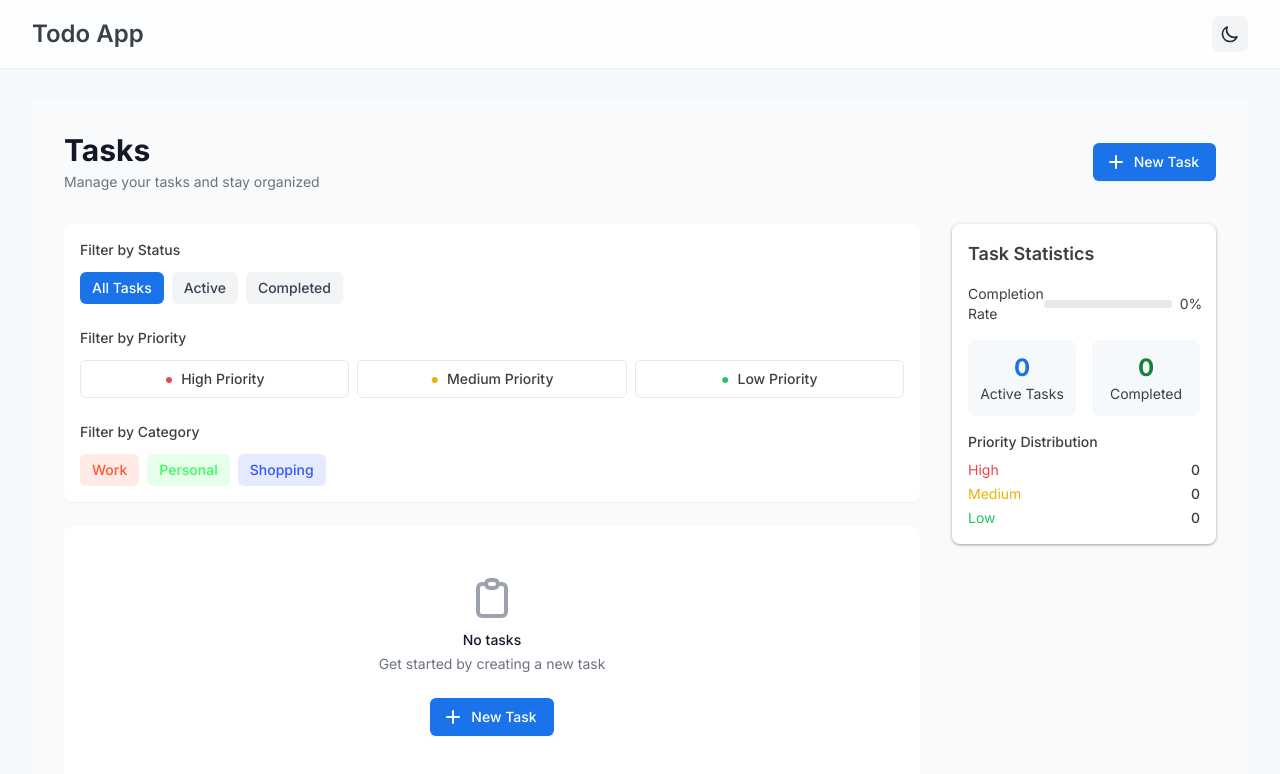
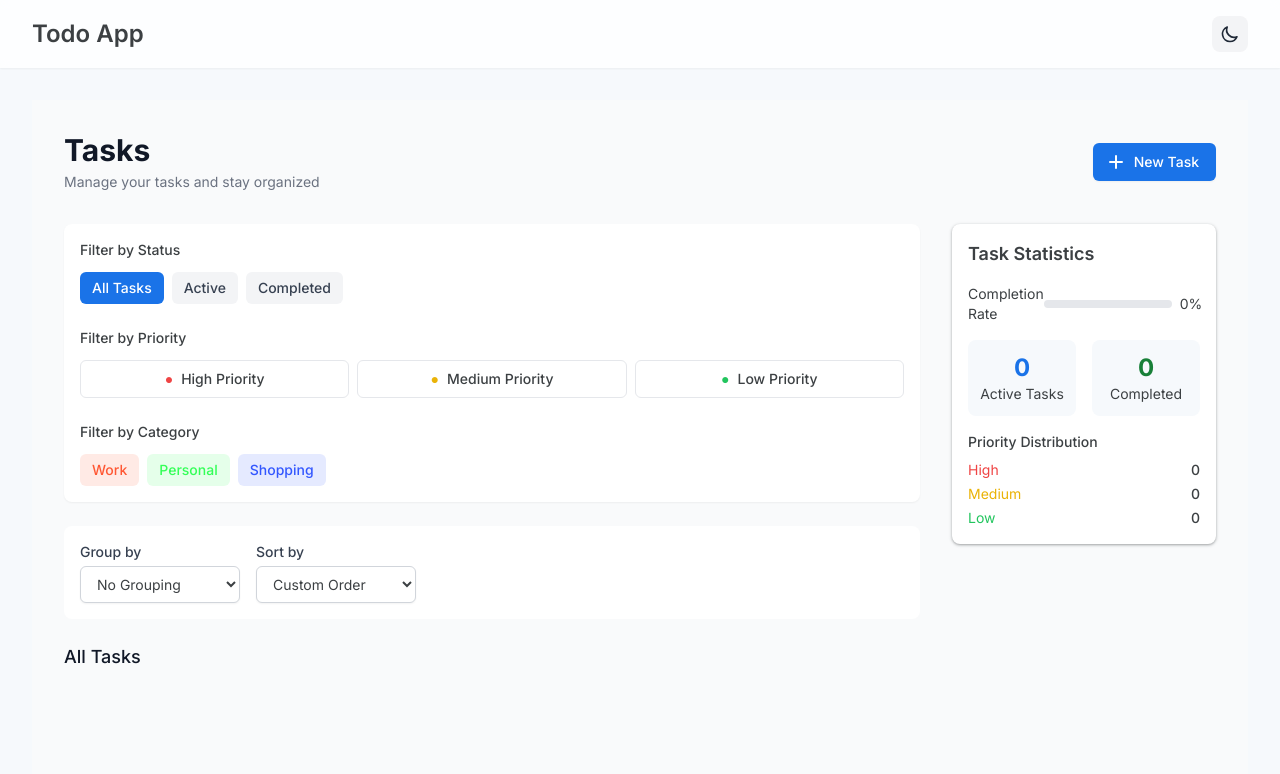
Before and after one commit to hunght37/todoweb-nextjs, a Next.js app: page / in a window 1280 px wide. Shown: the top 774 px of the page. Built offline with nearby package versions, Linux system fonts and the light colour scheme.

Commit message:
feat: add drag & drop, subtasks, and task grouping
- Implement drag & drop task reordering using @hello-pangea/dnd
- Add subtasks functionality with progress tracking
- Add task grouping by day/week/month
- Add multiple sorting options
- Update README with new features

```diff
--- a/package.json
+++ b/package.json
@@ -9,6 +9,7 @@
     "lint": "next lint"
   },
   "dependencies": {
+    "@hello-pangea/dnd": "^17.0.0",
     "@types/node": "20.4.5",
     "@types/react": "18.2.17",
     "@types/react-dom": "18.2.7",
--- a/src/app/page.tsx
+++ b/src/app/page.tsx
@@ -7,17 +7,76 @@ import TaskStatistics from '../components/TaskStatistics';
 import TaskFilter from '../components/TaskFilter';
 import TodoForm from '../components/TodoForm';
 import { Task } from '../types/Task';
+import { DragDropContext, Droppable } from '@hello-pangea/dnd';
 
 export default function Home() {
-  const { addTask, getFilteredTasks } = useTask();
+  const { addTask, getFilteredTasks, reorderTasks } = useTask();
   const [isFormOpen, setIsFormOpen] = useState(false);
+  const [groupBy, setGroupBy] = useState<'day' | 'week' | 'month' | null>(null);
+  const [sortBy, setSortBy] = useState<'priority' | 'deadline' | 'created' | 'order'>('order');
 
   const handleAddTask = (taskData: Omit<Task, 'id' | 'createdAt' | 'updatedAt'>) => {
     addTask(taskData);
     setIsFormOpen(false);
   };
 
+  const handleDragEnd = (result: any) => {
+    if (!result.destination) return;
+    reorderTasks(result.source.index, result.destination.index);
+  };
+
   const tasks = getFilteredTasks();
+
+  const groupTasks = (tasks: Task[]) => {
+    if (!groupBy) return { 'All Tasks': tasks };
+
+    const grouped: Record<string, Task[]> = {};
+    const now = new Date();
+
+    tasks.forEach(task => {
+      let groupKey = 'No Date';
+
+      if (task.deadline) {
+        const deadline = new Date(task.deadline);
+
+        if (groupBy === 'day') {
+          groupKey = deadline.toLocaleDateString();
+        } else if (groupBy === 'week') {
+          const weekStart = new Date(deadline);
+          weekStart.setDate(deadline.getDate() - deadline.getDay());
+          const weekEnd = new Date(weekStart);
+          weekEnd.setDate(weekStart.getDate() + 6);
+          groupKey = `${weekStart.toLocaleDateString()} - ${weekEnd.toLocaleDateString()}`;
+        } else if (groupBy === 'month') {
+          groupKey = deadline.toLocaleDateString('en-US', { year: 'numeric', month: 'long' });
+        }
+      }
+
+      grouped[groupKey] = [...(grouped[groupKey] || []), task];
+    });
+
+    return grouped;
+  };
+
+  const sortTasks = (tasks: Task[]) => {
+    return [...tasks].sort((a, b) => {
+      switch (sortBy) {
+        case 'priority':
+          const priorityOrder = { high: 0, medium: 1, low: 2 };
+          return priorityOrder[a.priority] - priorityOrder[b.priority];
+        case 'deadline':
+          if (!a.deadline) return 1;
+          if (!b.deadline) return -1;
+          return new Date(a.deadline).getTime() - new Date(b.deadline).getTime();
+        case 'created':
+          return new Date(b.createdAt).getTime() - new Date(a.createdAt).getTime();
+        default:
+          return (a.order || 0) - (b.order || 0);
+      }
+    });
+  };
+
+  const groupedTasks = groupTasks(sortTasks(tasks));
 
   return (
     <div className="min-h-screen bg-gray-50 dark:bg-gray-900">
@@ -56,52 +115,64 @@ export default function Home() {
             {/* Task Filter */}
             <TaskFilter />
 
+            {/* Group and Sort Controls */}
+            <div className="flex flex-wrap gap-4 bg-white dark:bg-gray-800 p-4 rounded-lg">
+              <div>
+                <label className="block text-sm font-medium text-gray-700 dark:text-gray-300 mb-1">
+                  Group by
+                </label>
+                <select
+                  value={groupBy || ''}
+                  onChange={(e) => setGroupBy(e.target.value as any)}
+                  className="block w-40 px-3 py-2 bg-white dark:bg-gray-700 border border-gray-300 dark:border-gray-600 rounded-md shadow-sm focus:outline-none focus:ring-blue-500 focus:border-blue-500 sm:text-sm"
+                >
+                  <option value="">No Grouping</option>
+                  <option value="day">Day</option>
+                  <option value="week">Week</option>
+                  <option value="month">Month</option>
+                </select>
+              </div>
+              <div>
+                <label className="block text-sm font-medium text-gray-700 dark:text-gray-300 mb-1">
+                  Sort by
+                </label>
+                <select
+                  value={sortBy}
+                  onChange={(e) => setSortBy(e.target.value as any)}
+                  className="block w-40 px-3 py-2 bg-white dark:bg-gray-700 border border-gray-300 dark:border-gray-600 rounded-md shadow-sm focus:outline-none focus:ring-blue-500 focus:border-blue-500 sm:text-sm"
+                >
+                  <option value="order">Custom Order</option>
+                  <option value="priority">Priority</option>
+                  <option value="deadline">Deadline</option>
+                  <option value="created">Creation Date</option>
+                </select>
+              </div>
+            </div>
+
             {/* Task List */}
-            <div className="space-y-4">
-              {tasks.length === 0 ? (
-                <div className="text-center py-12 bg-white dark:bg-gray-800 rounded-lg shadow-sm">
-                  <svg
-                    className="mx-auto h-12 w-12 text-gray-400"
-                    fill="none"
-                    viewBox="0 0 24 24"
-                    stroke="currentColor"
-                  >
-                    <path
-                      strokeLinecap="round"
-                      strokeLinejoin="round"
-                      strokeWidth={2}
-                      d="M9 5H7a2 2 0 00-2 2v12a2 2 0 002 2h10a2 2 0 002-2V7a2 2 0 00-2-2h-2M9 5a2 2 0 002 2h2a2 2 0 002-2M9 5a2 2 0 012-2h2a2 2 0 012 2"
-                    />
-                  </svg>
-                  <h3 className="mt-2 text-sm font-medium text-gray-900 dark:text-white">No tasks</h3>
-                  <p className="mt-1 text-sm text-gray-500 dark:text-gray-400">
-                    Get started by creating a new task
-                  </p>
-                  <div className="mt-6">
-                    <button
-                      onClick={() => setIsFormOpen(true)}
-                      className="inline-flex items-center px-4 py-2 border border-transparent rounded-md shadow-sm text-sm font-medium text-white bg-[var(--theme-primary)] hover:bg-[var(--theme-primary-dark)] focus:outline-none focus:ring-2 focus:ring-offset-2 focus:ring-[var(--theme-primary)]"
-                    >
-                      <svg
-                        className="-ml-1 mr-2 h-5 w-5"
-                        xmlns="http://www.w3.org/2000/svg"
-                        viewBox="0 0 20 20"
-                        fill="currentColor"
+            <DragDropContext onDragEnd={handleDragEnd}>
+              {Object.entries(groupedTasks).map(([group, groupTasks]) => (
+                <div key={group} className="space-y-4">
+                  <h3 className="text-lg font-medium text-gray-900 dark:text-white">
+                    {group}
+                  </h3>
+                  <Droppable droppableId={group}>
+                    {(provided) => (
+                      <div
+                        ref={provided.innerRef}
+                        {...provided.droppableProps}
+                        className="space-y-4"
                       >
-                        <path
-                          fillRule="evenodd"
-                          d="M10 3a1 1 0 011 1v5h5a1 1 0 110 2h-5v5a1 1 0 11-2 0v-5H4a1 1 0 110-2h5V4a1 1 0 011-1z"
-                          clipRule="evenodd"
-                        />
-                      </svg>
-                      New Task
-                    </button>
-                  </div>
+                        {groupTasks.map((task, index) => (
+                          <TaskCard key={task.id} task={task} index={index} />
+                        ))}
+                        {provided.placeholder}
+                      </div>
+                    )}
+                  </Droppable>
                 </div>
-              ) : (
-                tasks.map((task) => <TaskCard key={task.id} task={task} />)
-              )}
-            </div>
+              ))}
+            </DragDropContext>
           </div>
 
           {/* Sidebar */}
--- a/src/components/TaskCard.tsx
+++ b/src/components/TaskCard.tsx
@@ -1,17 +1,21 @@
 'use client';
 
-import React from 'react';
+import React, { useState } from 'react';
 import { Task, Priority } from '../types/Task';
 import { useTask } from '../context/TaskContext';
 import CategoryTag from './CategoryTag';
 import ProgressBar from './ProgressBar';
+import { Draggable } from '@hello-pangea/dnd';
 
 interface TaskCardProps {
   task: Task;
+  index: number;
 }
 
-export default function TaskCard({ task }: TaskCardProps) {
-  const { updateTask, deleteTask } = useTask();
+export default function TaskCard({ task, index }: TaskCardProps) {
+  const { updateTask, deleteTask, addSubTask, updateSubTask, deleteSubTask } = useTask();
+  const [newSubTask, setNewSubTask] = useState('');
+  const [showSubTasks, setShowSubTasks] = useState(false);
 
   const handleProgressChange = (e: React.ChangeEvent<HTMLInputElement>) => {
     const newProgress = parseInt(e.target.value);
@@ -22,6 +26,22 @@ export default function TaskCard({ task }: TaskCardProps) {
     updateTask(task.id, { ...task, completed: e.target.checked });
   };
 
+  const handleAddSubTask = (e: React.FormEvent) => {
+    e.preventDefault();
+    if (newSubTask.trim()) {
+      addSubTask(task.id, newSubTask.trim());
+      setNewSubTask('');
+    }
+  };
+
+  const handleSubTaskToggle = (subTaskId: string, completed: boolean) => {
+    updateSubTask(task.id, subTaskId, completed);
+  };
+
+  const handleDeleteSubTask = (subTaskId: string) => {
+    deleteSubTask(task.id, subTaskId);
+  };
+
   const priorityColors = {
     low: 'text-green-600 dark:text-green-400',
     medium: 'text-yellow-600 dark:text-yellow-400',
@@ -29,7 +49,14 @@ export default function TaskCard({ task }: TaskCardProps) {
   };
 
   return (
-    <div className="drive-shadow bg-white dark:bg-gray-800 rounded-lg hover:shadow-md transition-shadow duration-200">
+    <Draggable draggableId={task.id} index={index}>
+      {(provided) => (
+        <div
+          ref={provided.innerRef}
+          {...provided.draggableProps}
+          {...provided.dragHandleProps}
+          className="drive-shadow bg-white dark:bg-gray-800 rounded-lg hover:shadow-md transition-shadow duration-200"
+        >
           <div className="p-4">
             <div className="flex items-center justify-between mb-2">
               <div className="flex items-center gap-3">
@@ -97,7 +124,71 @@ export default function TaskCard({ task }: TaskCardProps) {
                 </span>
               </div>
             </div>
+
+            {/* Subtasks Section */}
+            <div className="mt-4">
+              <button
+                onClick={() => setShowSubTasks(!showSubTasks)}
+                className="flex items-center text-sm text-gray-600 dark:text-gray-400 hover:text-gray-900 dark:hover:text-white"
+              >
+                <svg
+                  className={`w-4 h-4 mr-1 transition-transform ${showSubTasks ? 'rotate-90' : ''}`}
+                  fill="none"
+                  viewBox="0 0 24 24"
+                  stroke="currentColor"
+                >
+                  <path strokeLinecap="round" strokeLinejoin="round" strokeWidth={2} d="M9 5l7 7-7 7" />
+                </svg>
+                Subtasks ({task.subtasks?.length || 0})
+              </button>
+
+              {showSubTasks && (
+                <div className="mt-2 space-y-2">
+                  {task.subtasks?.map((subtask) => (
+                    <div key={subtask.id} className="flex items-center gap-2 pl-4">
+                      <input
+                        type="checkbox"
+                        checked={subtask.completed}
+                        onChange={(e) => handleSubTaskToggle(subtask.id, e.target.checked)}
+                        className="w-4 h-4 text-blue-600 rounded border-gray-300 focus:ring-blue-500"
+                      />
+                      <span className={`text-sm ${subtask.completed ? 'line-through text-gray-500' : 'text-gray-700 dark:text-gray-300'}`}>
+                        {subtask.title}
+                      </span>
+                      <button
+                        onClick={() => handleDeleteSubTask(subtask.id)}
+                        className="ml-auto text-gray-400 hover:text-red-500"
+                      >
+                        <svg className="w-4 h-4" fill="none" viewBox="0 0 24 24" stroke="currentColor">
+                          <path strokeLinecap="round" strokeLinejoin="round" strokeWidth={2} d="M6 18L18 6M6 6l12 12" />
+                        </svg>
+                      </button>
+                    </div>
+                  ))}
+
+                  <form onSubmit={handleAddSubTask} className="flex items-center gap-2 pl-4 mt-2">
+                    <input
+                      type="text"
+                      value={newSubTask}
+                      onChange={(e) => setNewSubTask(e.target.value)}
+                      placeholder="Add a subtask..."
+                      className="flex-1 px-2 py-1 text-sm border border-gray-300 dark:border-gray-600 rounded focus:outline-none focus:ring-1 focus:ring-blue-500 dark:bg-gray-700 dark:text-white"
+                    />
+                    <button
+                      type="submit"
+                      className="text-blue-600 hover:text-blue-700 dark:text-blue-400 dark:hover:text-blue-300"
+                    >
+                      <svg className="w-5 h-5" fill="none" viewBox="0 0 24 24" stroke="currentColor">
+                        <path strokeLinecap="round" strokeLinejoin="round" strokeWidth={2} d="M12 4v16m8-8H4" />
+                      </svg>
+                    </button>
+                  </form>
+                </div>
+              )}
             </div>
           </div>
+        </div>
+      )}
+    </Draggable>
   );
 }
--- a/src/context/TaskContext.tsx
+++ b/src/context/TaskContext.tsx
@@ -1,7 +1,7 @@
 'use client';
 
 import React, { createContext, useContext, useState, useEffect, useCallback } from 'react';
-import { Task, TaskTemplate, Priority, TaskStatus, TaskStatistics, Category } from '../types/Task';
+import { Task, TaskTemplate, Priority, TaskStatus, TaskStatistics, Category, SubTask } from '../types/Task';
 
 interface TaskContextType {
   tasks: Task[];
@@ -17,6 +17,10 @@ interface TaskContextType {
   addCategory: (category: Omit<Category, 'id'>) => void;
   setSelectedStatus: (status: TaskStatus) => void;
   getFilteredTasks: () => Task[];
+  addSubTask: (taskId: string, title: string) => void;
+  updateSubTask: (taskId: string, subTaskId: string, completed: boolean) => void;
+  deleteSubTask: (taskId: string, subTaskId: string) => void;
+  reorderTasks: (startIndex: number, endIndex: number) => void;
 }
 
 const TaskContext = createContext<TaskContextType | undefined>(undefined);
@@ -120,6 +124,69 @@ export function TaskProvider({ children }: { children: React.ReactNode }) {
     setCategories(prev => [...prev, newCategory]);
   };
 
+  const addSubTask = (taskId: string, title: string) => {
+    const now = new Date();
+    const newSubTask: SubTask = {
+      id: `subtask-${Date.now()}-${Math.random().toString(36).substr(2, 9)}`,
+      title,
+      completed: false,
+      createdAt: now,
+    };
+
+    setTasks(prev => prev.map(task =>
+      task.id === taskId
+        ? {
+            ...task,
+            subtasks: [...(task.subtasks || []), newSubTask],
+            updatedAt: now
+          }
+        : task
+    ));
+  };
+
+  const updateSubTask = (taskId: string, subTaskId: string, completed: boolean) => {
+    setTasks(prev => prev.map(task =>
+      task.id === taskId
+        ? {
+            ...task,
+            subtasks: task.subtasks?.map(subtask =>
+              subtask.id === subTaskId
+                ? { ...subtask, completed }
+                : subtask
+            ),
+            updatedAt: new Date()
+          }
+        : task
+    ));
+  };
+
+  const deleteSubTask = (taskId: string, subTaskId: string) => {
+    setTasks(prev => prev.map(task =>
+      task.id === taskId
+        ? {
+            ...task,
+            subtasks: task.subtasks?.filter(subtask => subtask.id !== subTaskId),
+            updatedAt: new Date()
+          }
+        : task
+    ));
+  };
+
+  const reorderTasks = (startIndex: number, endIndex: number) => {
+    setTasks(prev => {
+      const result = Array.from(prev);
+      const [removed] = result.splice(startIndex, 1);
+      result.splice(endIndex, 0, removed);
+
+      // Update order for all tasks
+      return result.map((task, index) => ({
+        ...task,
+        order: index,
+        updatedAt: new Date()
+      }));
+    });
+  };
+
   const calculateStatistics = useCallback(() => {
     const completed = tasks.filter(task => task.completed).length;
     const active = tasks.length - completed;
@@ -186,6 +253,10 @@ export function TaskProvider({ children }: { children: React.ReactNode }) {
     addCategory,
     setSelectedStatus,
     getFilteredTasks,
+    addSubTask,
+    updateSubTask,
+    deleteSubTask,
+    reorderTasks,
   };
 
   return <TaskContext.Provider value={value}>{children}</TaskContext.Provider>;
```
Also changed, not shown: src/types/Task.ts (+11 -2 lines), 2 other files (tests, documents, lock files or other folders). Lines whose indentation alone changed are shown as unchanged.
